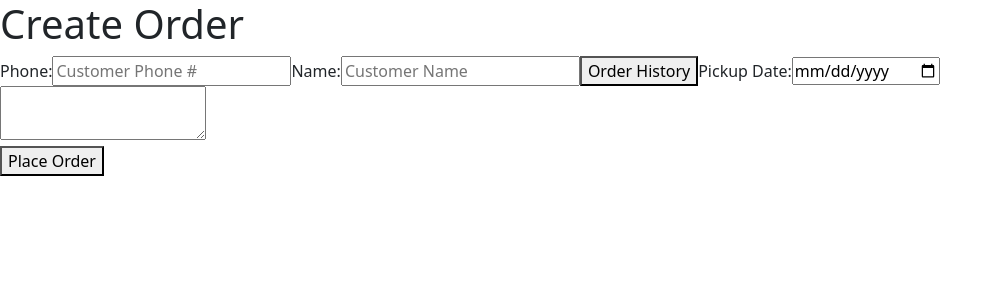
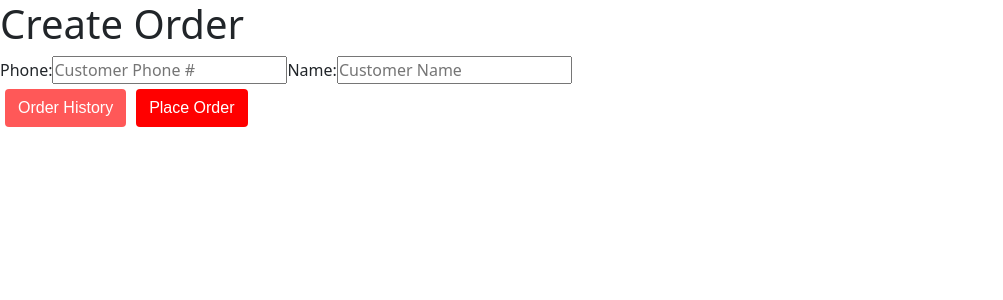
Before and after one commit to jakeTaylor0/EasyOrder-frontend, a React (Create React App) app: page / in a window 1280 px wide. Shown: the top 300 px of the page, without its empty margins (0-1003 px from the left). Built offline with nearby package versions, Linux system fonts and the light colour scheme.

Commit message:
create order

```diff
--- a/src/App.css
+++ b/src/App.css
@@ -36,12 +36,3 @@
     transform: rotate(360deg);
   }
 }
-
-.customerDetails{
-
-  width: 320px;
-  padding: 10px;
-  border: 5px solid gray;
-  margin: 0;
-
-}
--- a/src/App.js
+++ b/src/App.js
@@ -1,4 +1,3 @@
-import logo from './logo.svg';
 import './App.css';
 import CustomerComponent from './component/Customer-Component';
 import OrderComponent from './component/Order-Component';
@@ -10,7 +9,9 @@ import CreateOrder from './component/CreateOrder-Component';
 function App() {
   return(
     <div className="app">
-      <CreateOrder/>
+      <div><CreateOrder/></div>
+
+
     </div>
   );
 }
--- /dev/null
+++ b/src/component/Button.js
@@ -0,0 +1,26 @@
+import PropTypes from 'prop-types'
+
+const Button = ({ bgColor, text, onClick, isDisabled }) => {
+  return (
+    <button
+      style={{ backgroundColor: bgColor, color: 'white', fontSmooth: true, fontFamily: 'arial'}}
+      className='btn'
+      onClick={onClick}
+      disabled={isDisabled}
+    >
+    {text}
+    </button>
+  )
+}
+
+Button.defaultProps = {
+    color: 'steelblue',
+}
+
+  Button.propTypes = {
+    text: PropTypes.string,
+    color: PropTypes.string,
+    onClick: PropTypes.func,
+}
+
+export default Button
--- a/src/component/CreateOrder-Component.js
+++ b/src/component/CreateOrder-Component.js
@@ -1,74 +1,82 @@
-import { useState } from "react";
+import Button from "./Button";
+import React, { useState } from "react";
+import OrderServices from "../service/Order-Services";
+import CustomerServices from "../service/Customer-Services";
+import userEvent from "@testing-library/user-event";
 
-const CreateOrder = () => {
+const CreateOrderComponent = () => {
+
+    const [order, setOrder] = useState('');
     const [customerId, setCustomerId] = useState('');
-    const [phone, setPhone] = useState('');
-    const [name, setName] = useState('');
-    const [order, setOrder] = useState('');
-    const [date, setDate] = useState('');
-    const orderDetails = [];
-    const handleSubmit = (e) => {
-        e.preventDefault();
-        const customer = {phone, name};
+    const [customerPhone, setCustomerPhone] = useState('');
+    const [customerName, setCustomerName] = useState('');
+    const [orderDueDate, setOrderDueDate] = useState('');
+    const [orderDetails, setOrderDetails] = useState('');
+    const [orderHistory, setOrderHistory] = useState('');
 
+    const [disabledOH, setDisabledOH] = useState(true);
+
+    const customerSearch = (phone) => {
+        CustomerServices.getCustomersByPhone(phone).then((res) => {
+            console.log(res.data.responseData);
+            if(res.data.responseCode !== '404'){
+                setCustomerId(res.data.responseData.customerId);
+                setCustomerName(res.data.responseData.name);
+
+                OrderServices.getOrderHistory(res.data.responseData.customerId).then((res) => {
+                    if(res.data.responseData.length > 0)
+                        setDisabledOH(false);
+                    else
+                        setDisabledOH(true);
+                });
             }
-    //setDate(new Date(this).getDate())
-    const serachForCustomerByPhone = (e) => {
-        fetch('http://localhost:8080/customer-services/getCustomerByPhone?phone=' + e, {
-            method: 'GET',
-            headers: { "Content-Type": "application/json" }
-            }).then(response => response.json())
-            .then(data => {
-                if(data != "No data found."){
-                    setCustomerId(data.customerId);
-                    setName(data.name);
-                    console.log("Customer Data Retrieved: " + data.name)
-                }
+
             else
-                    console.log("No data found for phone number: " + e);
+                console.log("No customer data found for phone");
 
         });
     }
 
-    const orderHistory = (e) => {
-        fetch('http://localhost:8080/order-services/orderHistory?customerId=' + customerId, {
-            method: 'GET',
-            headers: { "Content-Type": "application/json" }
-            }).then(response => response.json())
-            .then(data => {
-                if(data != "No data found."){
-                    console.log("Order History Retrieved")
-                    console.log(data);
+    const getOrderHistory = () => {
+        OrderServices.getOrderHistory(customerId).then((res) => {
+            if(res.data.responseData.length > 0){
+                console.log(res.data.responseData);
             }
             else
-                    console.log("No data found for customer id: " + e);
+                console.log("No order history found for customer")
+        });
+    }
+
+    const placeOrder = () =>{
+        const order = {customerId: customerId, orderDetails: '', dueDate: '', orderTakenBy: '', assingedTo: '', status:'NEW'};
+
+
+        OrderServices.addOrder(order).then((res) =>{
+            console.log(res.data)
 
         });
     }
+    return(
+        <div>
+            <h1>Create Order</h1>
+                <div id="customerDetails">
 
-    const itemList = [];
-    const input = (e) =>{
-        itemList.push(e)
-        document.forms.order.orderDetails.value += e+"\n";
-    }
-
-    return (
-        <div id="creatOrder">
-            <h1>Create Order</h1>
-                <form name = "order">
-                    <div id="customerDetails">
                     <label>Phone:</label>
                     <input
                         type="text"
                         required
                         placeholder="Customer Phone #"
-                                value={phone}
+                        value={customerPhone}
                         onChange={(e) => {
-                                    setPhone(e.target.value);
-                                    if(e.target.value.length == 10)
-                                        serachForCustomerByPhone(e.target.value);
-                                    else
-                                        setName('');
+                            setCustomerPhone(e.target.value);
+                            if(e.target.value.length === 10)
+                                customerSearch(e.target.value);
+                            else{
+                                setCustomerId('');
+                                setCustomerName('');
+                                setDisabledOH(true);
+                            }
+
                         }}
                     />
 
@@ -77,32 +85,28 @@ const CreateOrder = () => {
                         type="text"
                         required
                         placeholder="Customer Name"
-                                value={name}
-                                onChange={(e) => setName(e.target.value)}
+                        value={customerName}
+                        onChange={(e) => setCustomerName(e.target.value)}
                     />
-                        <button type="button" onClick={(e) => orderHistory(customerId)}>Order History</button>
 
-                        <label>Pickup Date:</label>
-                            <input
-                                type="date"
-                                id="start"
-                                name="trip-start"
-                                value = {date}
+                </div>
 
-                                //min="2018-01-01" max="2018-12-31"
+                <Button
+                    bgColor={'red'}
+                    text={'Order History'}
+                    onClick={(e) => getOrderHistory()}
+                    isDisabled={disabledOH}
+                />
+
+                <Button
+                    bgColor={'red'}
+                    text={'Place Order'}
+                    onClick={(e) => placeOrder()}
+                    isDisabled={false}
                 />
         </div>
-                    <div>
+    )
 
-                    </div>
-                    <div>
-                        <textarea name="orderDetails"></textarea>
-                    </div>
+}
 
-
-                <button type="submit">Place Order</button>
-            </form>
-        </div>
-    );
-}
-export default CreateOrder;
+export default CreateOrderComponent;
--- a/src/index.css
+++ b/src/index.css
@@ -1,13 +1,112 @@
-body {
+@import url('https://fonts.googleapis.com/css2?family=Poppins:wght@300;400&display=swap');
+
+* {
+  box-sizing: border-box;
   margin: 0;
-  font-family: -apple-system, BlinkMacSystemFont, 'Segoe UI', 'Roboto', 'Oxygen',
-    'Ubuntu', 'Cantarell', 'Fira Sans', 'Droid Sans', 'Helvetica Neue',
-    sans-serif;
-  -webkit-font-smoothing: antialiased;
-  -moz-osx-font-smoothing: grayscale;
+  padding: 0;
 }
 
-code {
-  font-family: source-code-pro, Menlo, Monaco, Consolas, 'Courier New',
-    monospace;
+body {
+  font-family: 'Poppins', sans-serif;
 }
+
+.container {
+  max-width: 500px;
+  margin: 30px auto;
+  overflow: auto;
+  min-height: 300px;
+  border: 1px solid steelblue;
+  padding: 30px;
+  border-radius: 5px;
+}
+
+.header {
+  display: flex;
+  justify-content: space-between;
+  align-items: center;
+  margin-bottom: 20px;
+}
+
+.btn {
+  display: inline-block;
+  background: #000;
+  color: #fff;
+  border: none;
+  padding: 10px 20px;
+  margin: 5px;
+  border-radius: 5px;
+  cursor: pointer;
+  text-decoration: none;
+  font-size: 15px;
+  font-family: inherit;
+}
+
+.btn:focus {
+  outline: none;
+}
+
+.btn:active {
+  transform: scale(0.98);
+}
+
+.btn-block {
+  display: block;
+  width: 100%;
+}
+
+.task {
+  background: #f4f4f4;
+  margin: 5px;
+  padding: 10px 20px;
+  cursor: pointer;
+}
+
+.task.reminder {
+  border-left: 5px solid green;
+}
+
+.task h3 {
+  display: flex;
+  align-items: center;
+  justify-content: space-between;
+}
+
+.add-form {
+  margin-bottom: 40px;
+}
+
+.form-control {
+  margin: 20px 0;
+}
+
+.form-control label {
+  display: block;
+}
+
+.form-control input {
+  width: 100%;
+  height: 40px;
+  margin: 5px;
+  padding: 3px 7px;
+  font-size: 17px;
+}
+
+.form-control-check {
+  display: flex;
+  align-items: center;
+  justify-content: space-between;
+}
+
+.form-control-check label {
+  flex: 1;
+}
+
+.form-control-check input {
+  flex: 2;
+  height: 20px;
+}
+
+footer {
+  margin-top: 30px;
+  text-align: center;
+}
--- a/src/service/Customer-Services.js
+++ b/src/service/Customer-Services.js
@@ -1,12 +1,17 @@
 import axios from 'axios'
 
-const customer_getAllCustomers_uri = 'http://localhost:8080/customer-services/allCustomers';
+const customer_getAllCustomers_uri = 'http://localhost:8080/customer-services/allCustomers'
+const customer_getCustomerByPhone_uri = 'http://localhost:8080/customer-services/getCustomerByPhone?phone='
 const customer_saveCustomer_uri = 'http://localhost:8080/customer-services/saveCustomer'
 class CustomerServices{
 
     getCustomers(){
        return axios.get(customer_getAllCustomers_uri);
     }
+
+    getCustomersByPhone(phone){
+        return axios.get(customer_getCustomerByPhone_uri + phone);
+     }
 }
 
 export default new CustomerServices()
--- a/src/service/Order-Services.js
+++ b/src/service/Order-Services.js
@@ -2,17 +2,23 @@ import axios from 'axios'
 
 const order_getAllOrders_uri = "http://localhost:8080/order-services/allOrders"
 const order_addOrder_uri = "http://localhost:8080/order-services/saveOrder"
+const order_orderHistory_uri = "http://localhost:8080/order-services/orderHistory?customerId="
 class OrderServices{
 
-    getOrders(){
+    getAllOrders(){
        return axios.get(order_getAllOrders_uri);
     }
 
-    addOrder(Order){
-        axios({
+    getOrderHistory(customerId){
+        return axios.get(order_orderHistory_uri + customerId);
+    }
+
+    addOrder(order){
+        console.log(JSON.stringify(order))
+        return axios({
             method: 'POST',
             url: order_addOrder_uri,
-            data: JSON.stringify(orderDetails)
+            data: order
         });
     }
 }
```
Also changed, not shown: src/component/Navbar.js (deleted, +0 -37 lines), src/component/Order-Component.js (+11 -11 lines), src/component/Navbar.css (deleted). Lines whose indentation alone changed are shown as unchanged.
